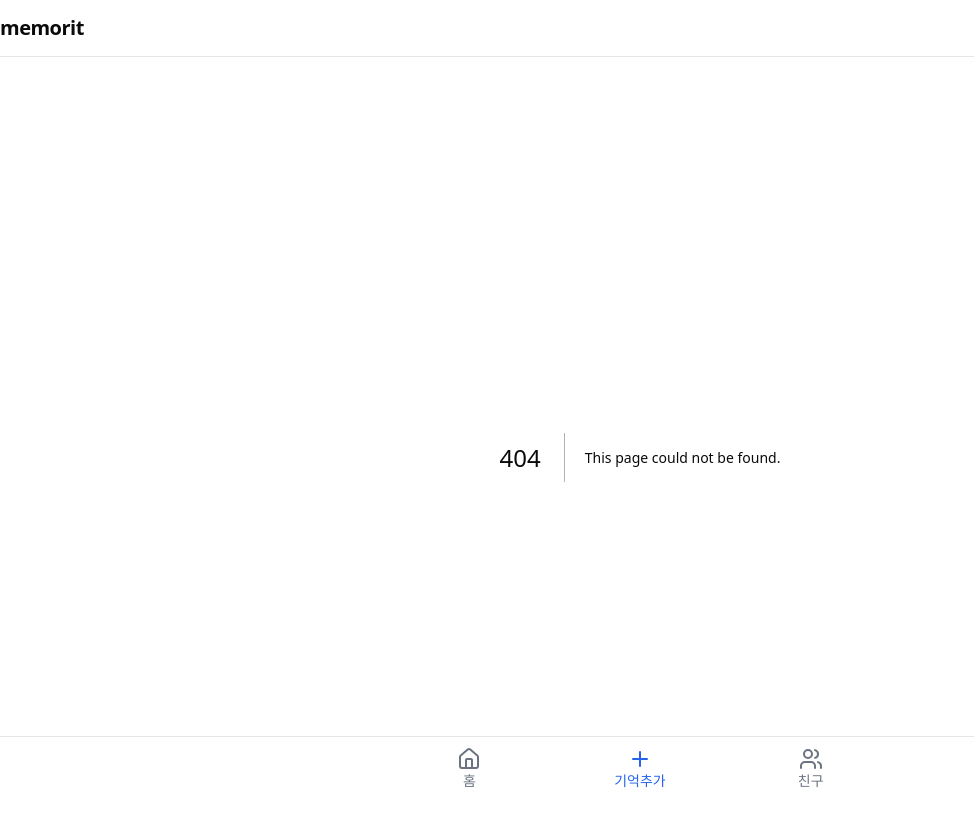
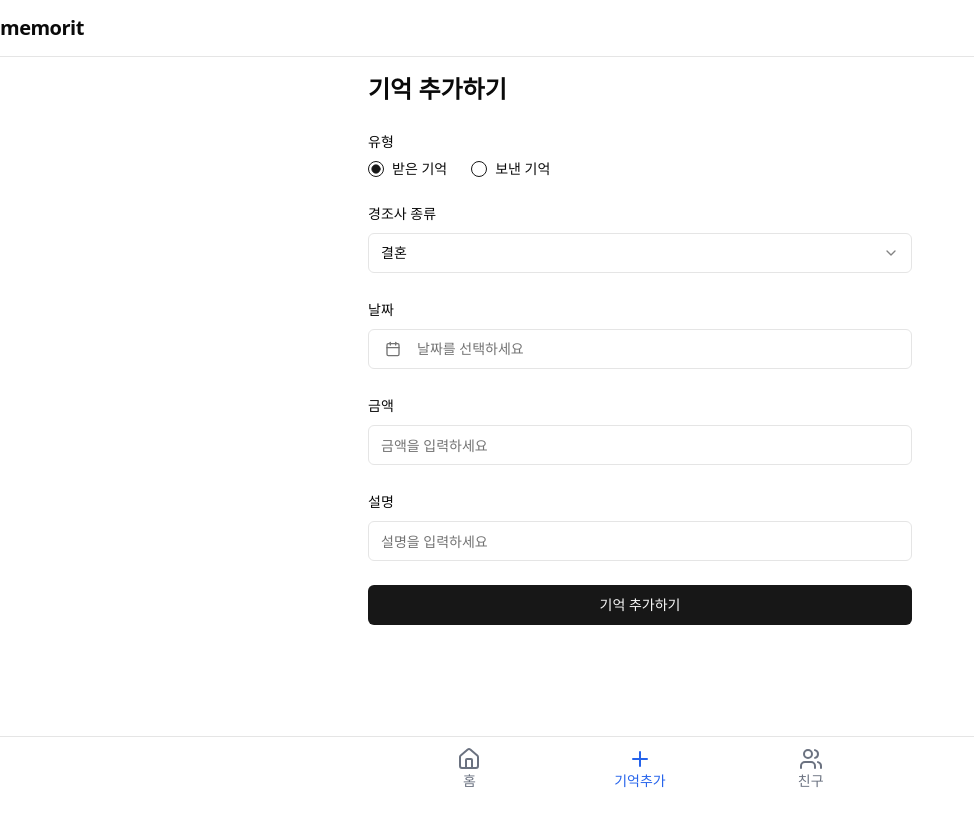
Before and after one commit to JeonJungyu-1/new-memorit, a Next.js app: page /memory/add in a window 1280 px wide. Before the commit this address had no page. Shown: the top 826 px of the page, without its empty margins (0-974 px from the left). After the commit the page ends 800 px from the top, so only its background shows below. Built offline with nearby package versions, Linux system fonts and the light colour scheme.

Commit message:
feat: 기억 추가 기능 구현
- 기억 추가 페이지 및 폼 컴포넌트 생성
- 기억 추가 API 엔드포인트 구현
- 받은/보낸 기억 구분 기능 추가
- 경조사 종류, 날짜, 금액 입력 기능 구현

```diff
--- /dev/null
+++ b/app/api/memories/route.ts
@@ -0,0 +1,17 @@
+import { NextResponse } from "next/server";
+
+export async function POST(request: Request) {
+  try {
+    const body = await request.json();
+
+    // TODO: 데이터베이스에 저장하는 로직 구현
+    // 현재는 임시로 성공 응답만 반환
+
+    return NextResponse.json({ message: "기억이 성공적으로 추가되었습니다." });
+  } catch (error) {
+    return NextResponse.json(
+      { error: "기억을 추가하는 중 오류가 발생했습니다." },
+      { status: 500 }
+    );
+  }
+}
--- /dev/null
+++ b/app/memory/add/page.tsx
@@ -0,0 +1,10 @@
+import { AddMemoryForm } from "@/components/memory/AddMemoryForm";
+
+export default function AddMemoryPage() {
+  return (
+    <main className="container max-w-xl mx-auto p-4">
+      <h1 className="text-2xl font-bold mb-6">기억 추가하기</h1>
+      <AddMemoryForm />
+    </main>
+  );
+}
--- /dev/null
+++ b/components/memory/AddMemoryForm.tsx
@@ -0,0 +1,213 @@
+"use client";
+
+import { Button } from "@/components/ui/button";
+import { Calendar } from "@/components/ui/calendar";
+import {
+  Form,
+  FormControl,
+  FormField,
+  FormItem,
+  FormLabel,
+  FormMessage,
+} from "@/components/ui/form";
+import { Input } from "@/components/ui/input";
+import { Label } from "@/components/ui/label";
+import {
+  Popover,
+  PopoverContent,
+  PopoverTrigger,
+} from "@/components/ui/popover";
+import { RadioGroup, RadioGroupItem } from "@/components/ui/radio-group";
+import {
+  Select,
+  SelectContent,
+  SelectItem,
+  SelectTrigger,
+  SelectValue,
+} from "@/components/ui/select";
+import { useToast } from "@/hooks/use-toast";
+import { cn } from "@/lib/utils";
+import { IMemoryFormValues, memoryFormSchema } from "@/types";
+import { zodResolver } from "@hookform/resolvers/zod";
+import { format } from "date-fns";
+import { CalendarIcon } from "lucide-react";
+import { useRouter } from "next/navigation";
+import { useForm } from "react-hook-form";
+
+export function AddMemoryForm() {
+  const router = useRouter();
+  const { toast } = useToast();
+
+  const form = useForm<IMemoryFormValues>({
+    resolver: zodResolver(memoryFormSchema),
+    defaultValues: {
+      type: "받은 기억",
+      eventType: "결혼",
+      amount: "",
+      description: "",
+    },
+  });
+
+  const onSubmit = async (data: IMemoryFormValues) => {
+    try {
+      const response = await fetch("/api/memories", {
+        method: "POST",
+        headers: {
+          "Content-Type": "application/json",
+        },
+        body: JSON.stringify({
+          ...data,
+          amount: Number(data.amount),
+        }),
+      });
+
+      if (!response.ok) throw new Error("기억 추가에 실패했습니다.");
+
+      toast({
+        title: "성공",
+        description: "새로운 기억이 추가되었습니다.",
+      });
+
+      router.push("/");
+      router.refresh();
+    } catch (error) {
+      toast({
+        variant: "destructive",
+        title: "오류 발생",
+        description: "기억을 추가하는 중 문제가 발생했습니다.",
+      });
+    }
+  };
+
+  return (
+    <Form {...form}>
+      <form onSubmit={form.handleSubmit(onSubmit)} className="space-y-6">
+        <FormField
+          control={form.control}
+          name="type"
+          render={({ field }) => (
+            <FormItem className="space-y-2">
+              <FormLabel>유형</FormLabel>
+              <FormControl>
+                <RadioGroup
+                  onValueChange={field.onChange}
+                  defaultValue={field.value}
+                  className="flex space-x-4"
+                >
+                  <div className="flex items-center space-x-2">
+                    <RadioGroupItem value="받은 기억" id="received" />
+                    <Label htmlFor="received">받은 기억</Label>
+                  </div>
+                  <div className="flex items-center space-x-2">
+                    <RadioGroupItem value="보낸 기억" id="sent" />
+                    <Label htmlFor="sent">보낸 기억</Label>
+                  </div>
+                </RadioGroup>
+              </FormControl>
+              <FormMessage />
+            </FormItem>
+          )}
+        />
+
+        <FormField
+          control={form.control}
+          name="eventType"
+          render={({ field }) => (
+            <FormItem>
+              <FormLabel>경조사 종류</FormLabel>
+              <Select onValueChange={field.onChange} defaultValue={field.value}>
+                <FormControl>
+                  <SelectTrigger>
+                    <SelectValue placeholder="경조사 종류를 선택하세요" />
+                  </SelectTrigger>
+                </FormControl>
+                <SelectContent>
+                  <SelectItem value="결혼">결혼</SelectItem>
+                  <SelectItem value="출산">출산</SelectItem>
+                  <SelectItem value="돌잔치">돌잔치</SelectItem>
+                  <SelectItem value="장례">장례</SelectItem>
+                  <SelectItem value="생일">생일</SelectItem>
+                  <SelectItem value="기타">기타</SelectItem>
+                </SelectContent>
+              </Select>
+              <FormMessage />
+            </FormItem>
+          )}
+        />
+
+        <FormField
+          control={form.control}
+          name="date"
+          render={({ field }) => (
+            <FormItem className="space-y-2">
+              <FormLabel>날짜</FormLabel>
+              <Popover>
+                <PopoverTrigger asChild>
+                  <FormControl>
+                    <Button
+                      variant={"outline"}
+                      className={cn(
+                        "w-full justify-start text-left font-normal",
+                        !field.value && "text-muted-foreground"
+                      )}
+                    >
+                      <CalendarIcon className="mr-2 h-4 w-4" />
+                      {field.value
+                        ? format(field.value, "PPP")
+                        : "날짜를 선택하세요"}
+                    </Button>
+                  </FormControl>
+                </PopoverTrigger>
+                <PopoverContent className="w-auto p-0" align="start">
+                  <Calendar
+                    mode="single"
+                    selected={field.value}
+                    onSelect={field.onChange}
+                    initialFocus
+                  />
+                </PopoverContent>
+              </Popover>
+              <FormMessage />
+            </FormItem>
+          )}
+        />
+
+        <FormField
+          control={form.control}
+          name="amount"
+          render={({ field }) => (
+            <FormItem className="space-y-2">
+              <FormLabel>금액</FormLabel>
+              <FormControl>
+                <Input
+                  type="number"
+                  placeholder="금액을 입력하세요"
+                  {...field}
+                />
+              </FormControl>
+              <FormMessage />
+            </FormItem>
+          )}
+        />
+
+        <FormField
+          control={form.control}
+          name="description"
+          render={({ field }) => (
+            <FormItem className="space-y-2">
+              <FormLabel>설명</FormLabel>
+              <FormControl>
+                <Input placeholder="설명을 입력하세요" {...field} />
+              </FormControl>
+              <FormMessage />
+            </FormItem>
+          )}
+        />
+
+        <Button type="submit" className="w-full">
+          기억 추가하기
+        </Button>
+      </form>
+    </Form>
+  );
+}
```
